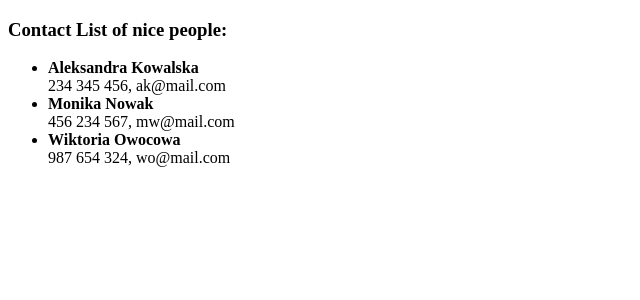
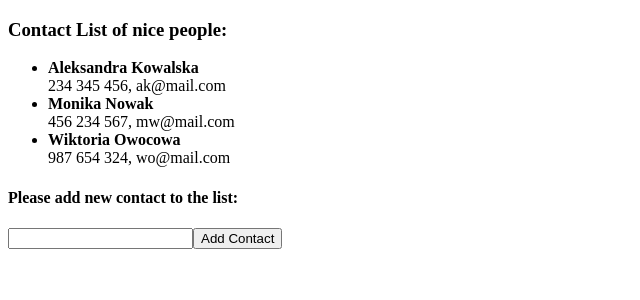
Before and after one commit to marcinpgit/js-homework, a React (Create React App) app in the folder react_app_ex_13/: page / in a window 1280 px wide. Shown: the top 300 px of the page, without its empty margins (0-640 px from the left). Built offline with nearby package versions, Linux system fonts and the light colour scheme.

Commit message:
input adds name to the contacts list

```diff
--- /dev/null
+++ b/react_app_ex_13/src/components/AddContact.js
@@ -0,0 +1,42 @@
+import React from 'react';
+
+class AddContact extends React.Component {
+    constructor(props) {
+        super(props);
+
+        this.state = {
+            value: ''
+        };
+
+        this.handleChange = this.handleChange.bind(this);
+    }
+
+    handleChange(e) {
+        this.setState({
+            value: e.target.value
+        });
+    }
+
+    render() {
+        const {addContacts} = this.props;
+        const val = this.state.value;
+
+        return (
+            <React.Fragment>
+                <h4>Please add new contact to the list:</h4>
+                <input
+                    type='text'
+                    onChange={this.handleChange}
+                />
+                <button
+                    type='button'
+                    onClick={() => addContacts(val)}
+                >
+                    Add Contact
+                </button>
+            </React.Fragment>
+        );
+    }
+}
+
+export default AddContact;
--- a/react_app_ex_13/src/components/App.js
+++ b/react_app_ex_13/src/components/App.js
@@ -1,6 +1,7 @@
 import React from 'react';
 
 import ContactsList from './ContactsList';
+import AddContact from './AddContact';
 
 class App extends React.Component {
     constructor(props) {
@@ -16,11 +17,20 @@ class App extends React.Component {
 
     }
 
+    addContacts = (addPerson) => {
+        const newPerson = {name: addPerson};
+        const newContact = [...this.state.contacts, newPerson];
+
+        this.setState({
+            contacts: newContact
+        })
+    };
+
     render() {
         return (
             <React.Fragment>
-                <h3>Contact List of nice people:</h3>
                 <ContactsList list={this.state.contacts}/>
+                <AddContact addContacts={this.addContacts}/>
             </React.Fragment>
         );
     }
--- a/react_app_ex_13/src/components/ContactsList.js
+++ b/react_app_ex_13/src/components/ContactsList.js
@@ -5,6 +5,8 @@ class ContactsList extends React.Component {
         const {list} = this.props;
 
         return (
+            <React.Fragment>
+                <h3>Contact List of nice people:</h3>
                 <ul>
                     {list.map((item, id) => <li key={id}>
                             <strong>{item.name}</strong><br/>
@@ -13,6 +15,7 @@ class ContactsList extends React.Component {
                         </li>
                     )}
                 </ul>
+            </React.Fragment>
 
         );
     }
```
Lines whose indentation alone changed are shown as unchanged.
